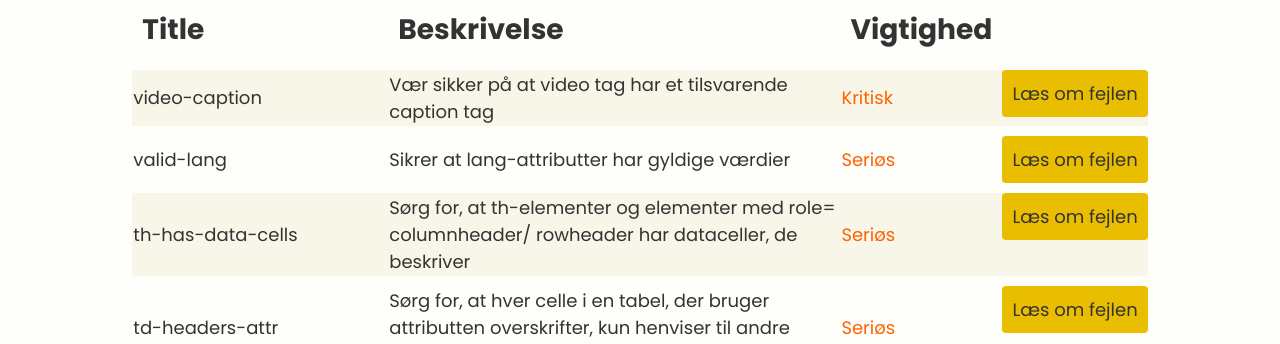
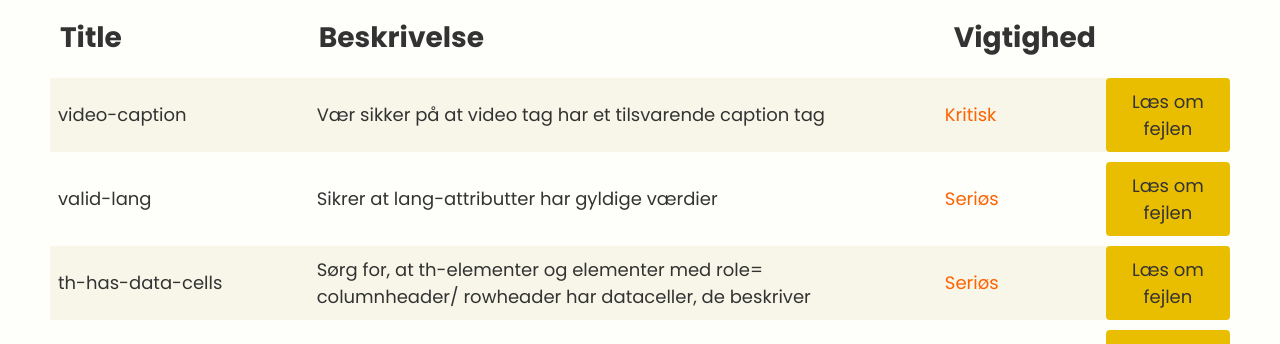
Before and after one commit to nila1010/ct-diversa, a Next.js app: page /regler in a window 1280 px wide. Shown: the part 448-792 px from the top of the page. Built offline with nearby package versions, Linux system fonts and the light colour scheme.

Commit message:
table fix

```diff
--- a/src/components/TableRow.jsx
+++ b/src/components/TableRow.jsx
@@ -6,11 +6,11 @@ import { getImpactClassName } from '@/app/regler/page';
 
 const TableRow = ({ item, index }) => (
     <tr className={`max-sm:grid gap-1 ${index % 2 === 0 ? "bg-backgound-color-secondary" : ""} p-5`}>
-        <td className="relative max-sm:before:content-['Navn:'] before:font-bold before:underline-offset-4 before:underline before:text-md before:absolute before:inset-0 max-sm:pt-[30px] max-sm:pb-3">{item.name}</td>
-        <td className="relative max-w-[40ch] max-sm:before:content-['Beskrivelse:'] before:font-bold before:text-md before:absolute before:inset-0 max-sm:pt-[30px] max-sm:pb-3 before:underline-offset-4 before:underline">{item.shortDesc}</td>
+        <td className=" pl-2 pr-10 relative max-sm:before:content-['Navn:'] before:font-bold before:underline-offset-4 before:underline before:text-md before:absolute before:inset-0 max-sm:pt-[30px] max-sm:pb-3">{item.name}</td>
+        <td className=" pl-2 pr-10 relative max-w-[70ch] max-sm:before:content-['Beskrivelse:'] before:font-bold before:text-md before:absolute before:inset-0 max-sm:pt-[30px] max-sm:pb-3 before:underline-offset-4 before:underline">{item.shortDesc}</td>
         <td className={`relative max-sm:before:content-['Vigtighed:'] before:font-bold before:text-md before:absolute before:inset-0 max-sm:pt-[30px] max-sm:pb-3 before:underline-offset-4 before:underline`} ><span className={getImpactClassName(item.impact)}>{item.impact}</span></td>
 
-        <td className={`${styles.dataCell} ${styles.lastColumn} flex z-10 py-2 px-5 text-sm relative before:absolute before:inset-0 before:content-[''] before:rounded before:bg-state-1 before:scale-x-[0] hover:before:scale-x-[1] before:transition before:duration-500 before:ease-out before:origin-left before:-z-10 after:bg-state-2 after:-z-20 after:content-[''] after:absolute after:inset-0 after:rounded`}>
+        <td className={`${styles.dataCell} ${styles.lastColumn}  flex z-10 py-20 px-5 text-sm relative before:absolute before:inset-0 before:content-[''] before:rounded before:bg-state-1 before:scale-x-[0] hover:before:scale-x-[1] before:transition before:duration-500 before:ease-out before:origin-left before:-z-10 after:bg-state-2 after:-z-20 after:content-[''] after:absolute after:inset-0 after:rounded`}>
             <Butten variant="" path={`regler/${item.name.replace(/\s+/g, '-').toLowerCase()}`}>Læs om fejlen</Butten>
         </td>
     </tr>
```
